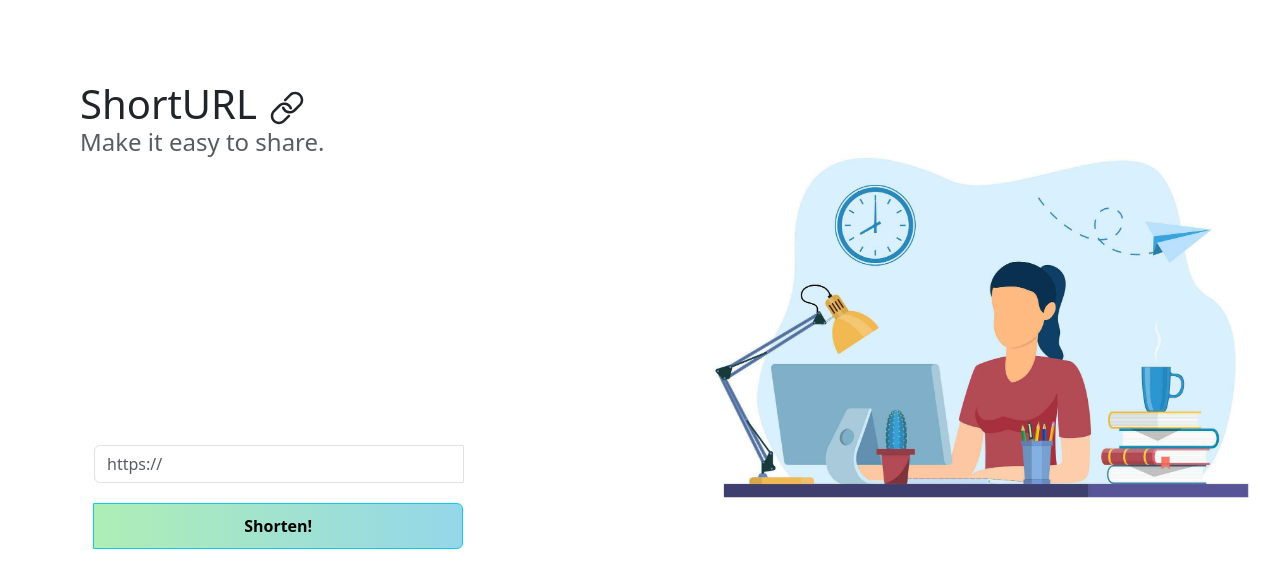
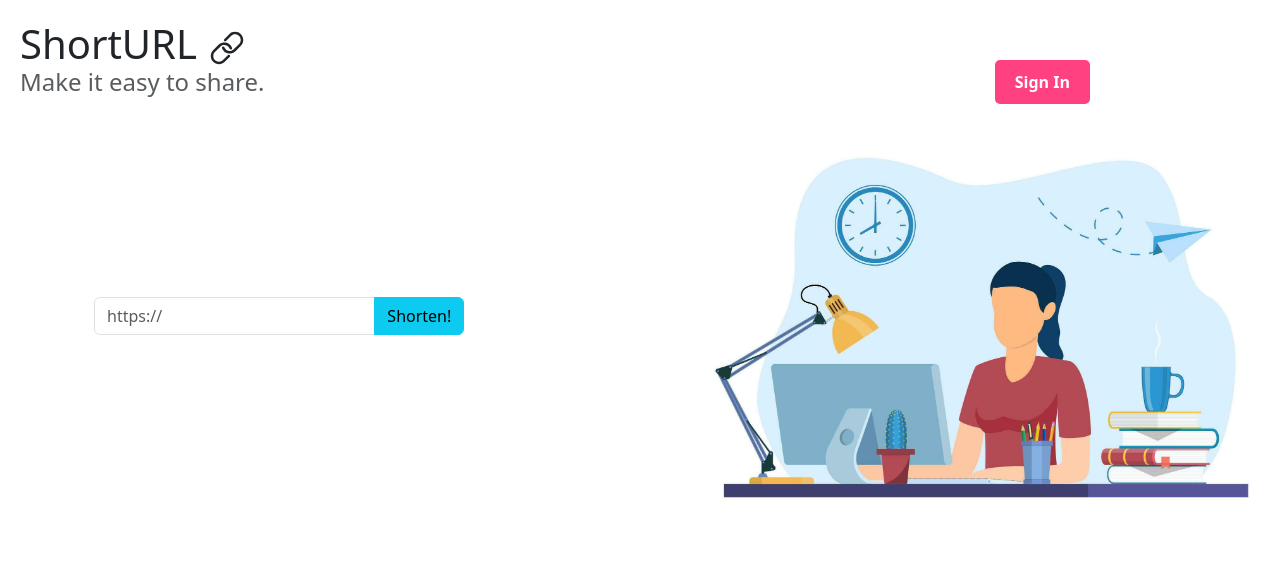
Before and after one commit to sairamyalinga/url-shortener-react-go, a React (Vite) app in the folder frontend/: page /login in a window 1280 px wide. Shown: the top 588 px of the page. Built offline with nearby package versions, Linux system fonts and the light colour scheme.

Commit message:
Signin button on dashboard

```diff
--- a/frontend/src/App.css
+++ b/frontend/src/App.css
@@ -1,3 +1,21 @@
+.sign-up-button {
+  position: absolute;
+  top: 60px;
+  right: 190px;
+  padding: 10px 20px;
+  background-color: #ff4081;
+  color: white;
+  border: none;
+  border-radius: 5px;
+  cursor: pointer;
+  font-size: 16px;
+  font-weight: bold;
+}
+
+.card-body {
+  padding: 60px;
+  margin: 20px;
+}
 .short-url-container {
     position: fixed;
     bottom: 0;
@@ -70,25 +88,25 @@
     color: blue;
 }
 
-.input-group {
+.inpt-group {
     width: 260px;
     margin: auto;
     margin-top: 20px;
     transition: opacity 0.5s;
 }
 
-.input-group.hidden {
+.inpt-group.hidden {
     display: none;
 }
 
-.input-group .login-input,
-.input-group button {
+.inpt-group .login-input,
+.inpt-group button {
     width: 100%;
     padding: 8px;
     margin-top: 20px;
 }
 
-.input-group .login-input {
+.inpt-group .login-input {
     border-top: 0;
     border-left: 0;
     border-right: 0;
@@ -96,11 +114,11 @@
     background-color: white;
 }
 
-.input-group .login-input:focus {
+.inpt-group .login-input:focus {
     outline: none;
 }
 
-.input-group button {
+.inpt-group button {
     outline: none;
     font-weight: 600;
     padding: 10px;
--- a/frontend/src/components/Header.jsx
+++ b/frontend/src/components/Header.jsx
@@ -6,8 +6,9 @@
   <header className="header">
       <div>
         <img src={logo} alt="logo" className="img-fluid float-end" style ={{height:"550px"}} />
+        <button className="sign-up-button">Sign In</button>
       </div>
-        <div className="card-body" style ={{padding:"60px", margin:"20px",}}>
+        <div className="card-body">
           <h1 className="card-title" >ShortURL <IoIosLink/></h1>
           <h4 className="card-subtitle mb-2 text-body-secondary">Make it easy to share.</h4>
         </div>
--- a/frontend/src/components/Signin.jsx
+++ b/frontend/src/components/Signin.jsx
@@ -22,13 +22,13 @@
                     </button>
                 </div>
 
-                <form className={`input-group ${changeForm ? "hidden" : ""}`}>
+                <form className={`inpt-group ${changeForm ? "hidden" : ""}`}>
                     <input type="text" className="login-input" autoComplete="off" placeholder="Enter User Name"/>
                     <input type="password" className="login-input" placeholder="Enter Password"/>
                     <button>Login</button>
                 </form>
 
-                <form className={`input-group ${changeForm ? "" : "hidden"}`}>
+                <form className={`inpt-group ${changeForm ? "" : "hidden"}`}>
                     <input type="text" className="login-input" autoComplete="off" placeholder="Enter User Name"/>
                     <input type="password" className="login-input" placeholder="Enter Password"/>
                     <button>Register</button>
```
